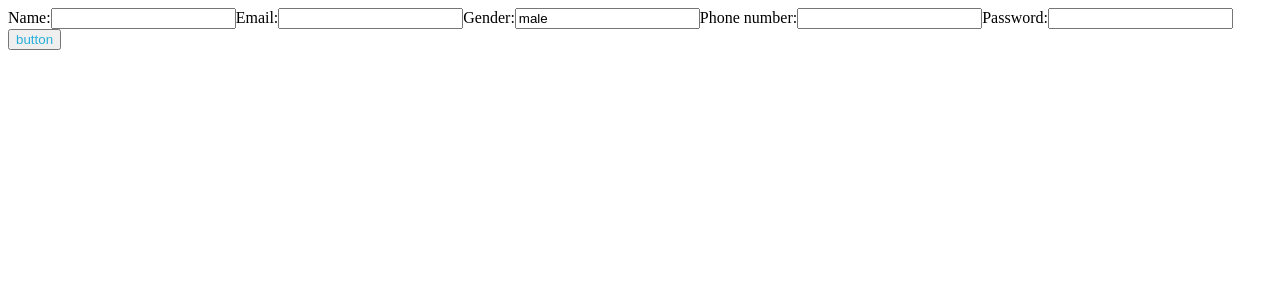
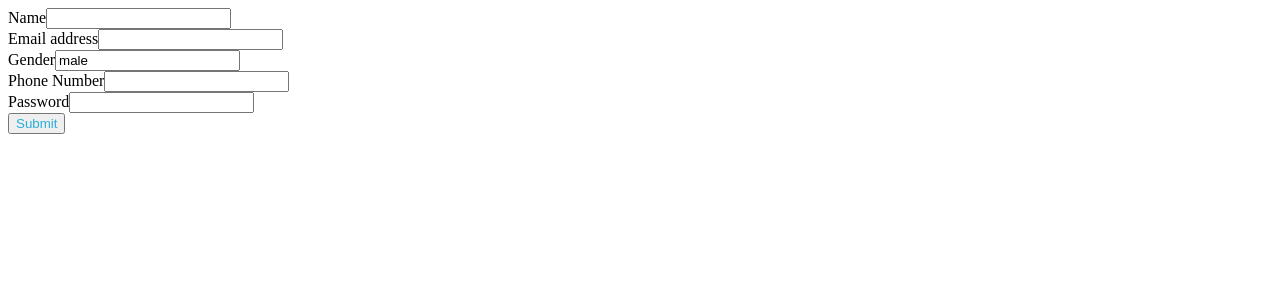
Before and after one commit to vineethsagar/React-Assignments-Set-2---Signup-Form, a React app: page / in a window 1280 px wide. Shown: the top 300 px of the page. Built offline with nearby package versions, Linux system fonts and the light colour scheme.

Commit message:
modified attempt 4

```diff
--- a/src/components/App.js
+++ b/src/components/App.js
@@ -1,7 +1,7 @@
 import React, { Component, useState } from "react";
 import "../styles/App.css";
 
-const App = () => {
+/* const App = () => {
   const [name, setName] = useState("");
   const [email, setEmail] = useState("");
   const [gender, setGender] = useState("male");
@@ -76,7 +76,7 @@ const App = () => {
   };
   return (
     <div id="main">
-      {/* <form onSubmit={handleSubmit}> */}
+
       <label>
         Name:
         <input
@@ -125,11 +125,170 @@ const App = () => {
       <button data-testid="button" onClick={handleSubmit}>
         button
       </button>
-      {/* </form> */}
       <h3>{errorMessage}</h3>
       <h3>{welcomeMessage}</h3>
     </div>
   );
 };
+ */
+
+const App = () => {
+  const [errorMessage, setErrorMessage] = useState("");
+  const [welcomeMessage, setWelcomeMessage] = useState("");
+  const [name, setName] = useState("");
+  const [email, setEmail] = useState("");
+  const [gender, setGender] = useState("male");
+  const [phoneNumber, setPhoneNumber] = useState("");
+  const [password, setPassword] = useState("");
+
+  const handleName = (evt) => {
+    setName(evt.target.value);
+  };
+
+  const handleEmail = (evt) => {
+    setEmail(evt.target.value);
+  };
+
+  const handleGender = (evt) => {
+    setGender(evt.target.value);
+  };
+
+  const handlePhoneNumber = (evt) => {
+    setPhoneNumber(evt.target.value);
+  };
+
+  const handlePassword = (evt) => {
+    setPassword(evt.target.value);
+  };
+
+  const isNameValid = (nameValue) => {
+    const regex = /^[a-zA-Z0-9 ]*$/;
+    return regex.test(nameValue);
+  };
+
+  const isEmailValid = (emailValue) => {
+    return emailValue.includes("@");
+  };
+
+  const isGenderValid = (genderValue) => {
+    return (
+      genderValue === "male" ||
+      genderValue === "female" ||
+      genderValue === "others"
+    );
+  };
+
+  const isPhoneNumberValid = (phoneNumberVal) => {
+    const regex = /^\d+$/;
+    return regex.test(phoneNumberVal);
+  };
+
+  const isPasswordValid = (passwordVal) => {
+    return passwordVal.length >= 6;
+  };
+
+  const handleSubmit = (evt) => {
+    evt.preventDefault();
+    setWelcomeMessage("");
+    if (!name || !email || !gender || !phoneNumber || !password) {
+      setErrorMessage("All fields are mandatory");
+      return;
+    } else if (!isNameValid(name)) {
+      setErrorMessage("Name is not alphanumeric");
+      return;
+    } else if (!isEmailValid(email)) {
+      setErrorMessage("Email must contain @");
+      return;
+    } else if (!isGenderValid(gender)) {
+      setErrorMessage("Please identify as male, female or others");
+      return;
+    } else if (!isPhoneNumberValid(phoneNumber)) {
+      setErrorMessage("Phone Number must contain only numbers");
+      return;
+    } else if (!isPasswordValid(password)) {
+      setErrorMessage("Password must contain atleast 6 letters");
+      return;
+    } else {
+      setErrorMessage("");
+    }
+
+    const userName = email.split("@")[0];
+    setWelcomeMessage(`Hello ${userName}`);
+  };
+  return (
+    <div id="main">
+      {/* <form onSubmit = {handleSubmit}> */}
+      <div>
+        <label>Name</label>
+        <input
+          data-testid="name"
+          // name = 'name'
+          // type='string'
+          value={name}
+          onChange={handleName}
+        />
+      </div>
+
+      <div>
+        <label>Email address</label>
+        <input
+          data-testid="email"
+          // name = 'email'
+          // type='string'
+          value={email}
+          onChange={handleEmail}
+        />
+      </div>
+
+      <div>
+        <label>Gender</label>
+        <input
+          data-testid="gender"
+          // name = 'gender'
+          // type='text'
+          // defaultValue = 'male'
+          value={gender}
+          onChange={handleGender}
+        />
+      </div>
+
+      <div>
+        <label>Phone Number</label>
+        <input
+          data-testid="phoneNumber"
+          // name = 'phoneNumber'
+          value={phoneNumber}
+          onChange={handlePhoneNumber}
+        />
+      </div>
+
+      <div>
+        <label>Password</label>
+        <input
+          data-testid="password"
+          // name = 'password'
+          value={password}
+          onChange={handlePassword}
+          type="password"
+        />
+      </div>
+
+      <div>{errorMessage}</div>
+      <div>
+        <button
+          data-testid="submit"
+          // type='submit'
+          onClick={handleSubmit}
+        >
+          Submit
+        </button>
+      </div>
+
+      {/* </form> */}
+
+      <div>{welcomeMessage}</div>
+    </div>
+  );
+};
 
 export default App;
```
